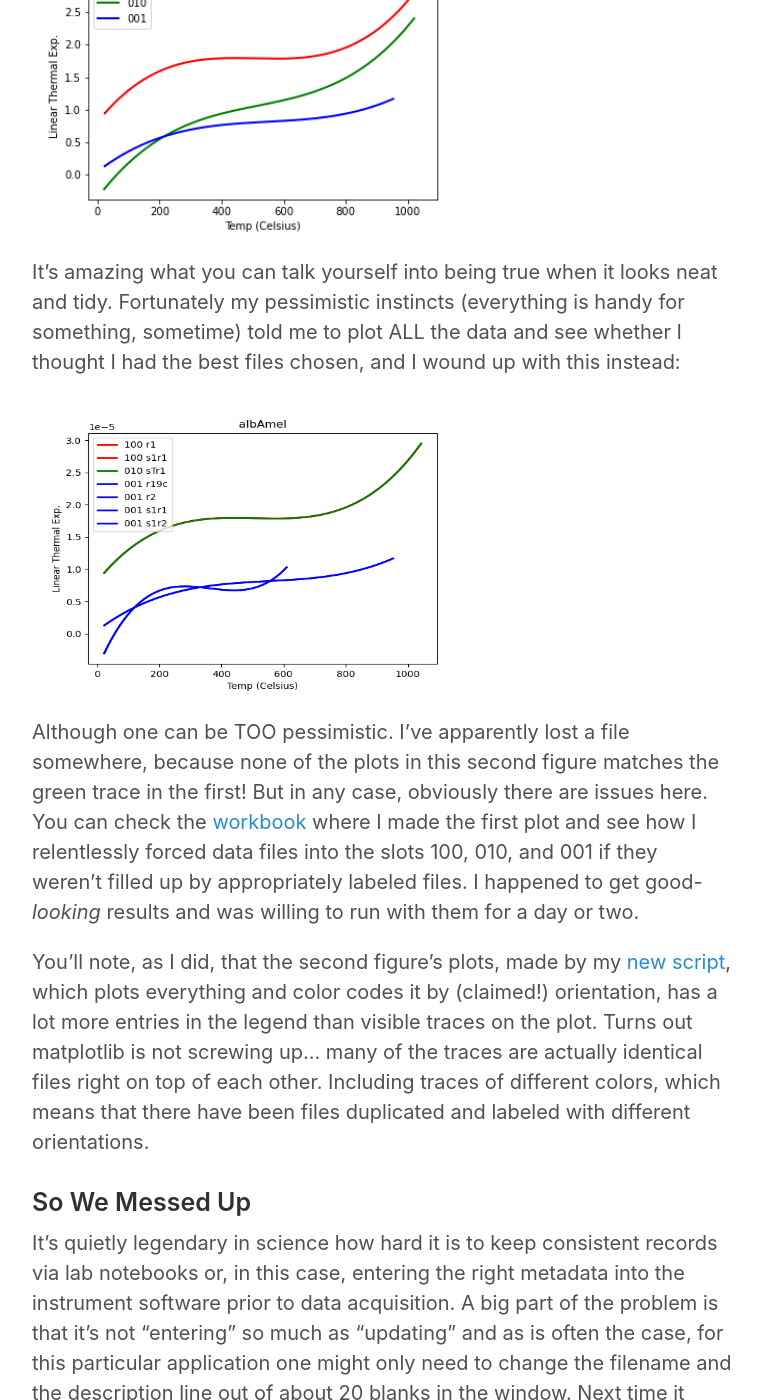
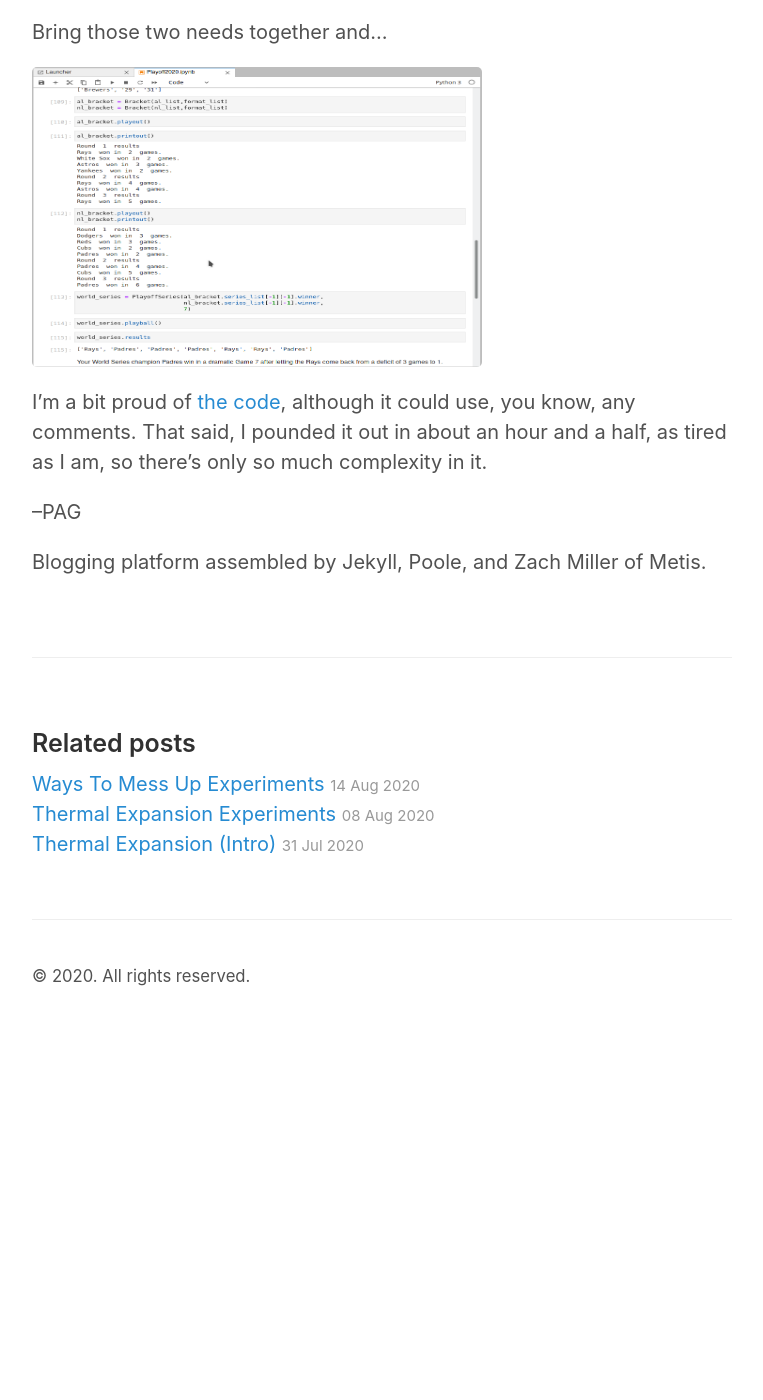
Before and after one commit to PAGiesting/PAGiesting.github.io, a Jekyll site: the page built from _posts/2020-09-28-baseball-playoff-exercise.md, in a window 1280 px wide and 1400 px high, scrolled down 457 px. Shown: the whole window, without its empty margins (258-1021 px from the left). Built offline with Jekyll 4.4.1, drawn with Linux system fonts in a browser that asks for light colours; after the commit the page ends 1487 px from its top, so only the background shows below that; some of the changed text lies outside the part shown.

Commit message:
playoff blog post

```diff
--- a/_posts/2020-09-28-baseball-playoff-exercise.md
+++ b/_posts/2020-09-28-baseball-playoff-exercise.md
@@ -5,45 +5,15 @@ title: Baseball Playoff Exercise
 
 ### Random Numbers for Fun and Profit
 
-Last week I showed you a very tidy little picture of three different linear expansion plots for different directions in feldspar:
+I recently had my first technical interview and realized I could use a lot (a LOT) of practice writing Python classes.
 
-<img src="https://pagiesting.github.io/images/albAmel.png" alt="Albite1"
-  title="Albite, tidy" width="450" height="300"/>
+At the same time, my somewhat kind of really baseball-obsessed friend is running our annual playoff prediction pool.
 
-It's amazing what you can talk yourself into being true when it looks neat and tidy. Fortunately my pessimistic instincts (everything is handy for something, sometime) told me to plot ALL the data and see whether I thought I had the best files chosen, and I wound up with this instead:
+Bring those two needs together and...
 
-<img src="https://pagiesting.github.io/images/albAmel2.png" alt="Albite2"
-  title="Albite, messy" width="450" height="300"/>
+<img src="https://pagiesting.github.io/images/playoff_predictions2020.png" alt="PlayoffWorkbook" title="Jupyter Lab playoff workbook" width="450" height="300"/>
 
-Although one can be TOO pessimistic. I've apparently lost a file somewhere, because none of the plots in this second figure matches the green trace in the first! But in any case, obviously there are issues here. You can check the <a href="https://github.com/PAGiesting/thermal-expansion/blob/master/plot_scratch.ipynb">workbook</a> where I made the first plot and see how I relentlessly forced data files into the slots 100, 010, and 001 if they weren't filled up by appropriately labeled files. I happened to get good-*looking* results and was willing to run with them for a day or two.
-
-You'll note, as I did, that the second figure's plots, made by my <a href="https://github.com/PAGiesting/thermal-expansion/blob/master/plot_all.py"> new script</a>, which plots everything and color codes it by (claimed!) orientation, has a lot more entries in the legend than visible traces on the plot. Turns out matplotlib is not screwing up... many of the traces are actually identical files right on top of each other. Including traces of different colors, which means that there have been files duplicated and labeled with different orientations.
-
-### So We Messed Up
-
-It's quietly legendary in science how hard it is to keep consistent records via lab notebooks or, in this case, entering the right metadata into the instrument software prior to data acquisition. A big part of the problem is that it's not "entering" so much as "updating" and as is often the case, for this particular application one might only need to change the filename and the description line out of about 20 blanks in the window. Next time it might be 5, though, and next week it might be 10, and it's easy to forget.
-
-It's the same problem anyone encounters when they try to enforce data collection. People just don't fill out the form correctly... even when they created the form.
-
-### And Research Is Difficult
-
-Then there's the fact that prepping and heating geological materials is difficult and has unexpected consequences. Here I was testing different fits to the raw data and, at the same time, looking at the raw data itself.
-
-What's being plotted here is fractional increase in length with temperature. These curves need to be differentiated to get the alphas I plotted above.
-
-You kind of want them to look like this (although that droop at the beginning is likely the sample / apparatus settling, not real and not desirable):
-
-<img src="https://pagiesting.github.io/images/byto000sA1r2-16mm-102619c.png" alt="Good Bytownite" title="Good Bytownite" width="450" height="300"/>
-
-I don't so much trust them when they look like this:
-
-<img src="https://pagiesting.github.io/images/byto000sB1r1-14c.png" alt="Bad Bytownite" title="Bad Bytownite" width="450" height="300"/>
-
-And I'm not a fan of this:
-
-<img src="https://pagiesting.github.io/images/moon0p2s2r2-15mm-102719c.png" alt="Horrid Moonstone" title="Horrid Moonstone" width="450" height="300"/>
-
-More next time. I'm taking a week off and moving in a different direction going forward... probably a while before another thermal expansion post.
+I'm a bit proud of <a href="https://pagiesting.github.io/extra_data/Playoff2020.ipynb">the code</a>, although it could use, you know, any comments. That said, I pounded it out in about an hour and a half, as tired as I am, so there's only so much complexity in it.
 
 --PAG
 
```
